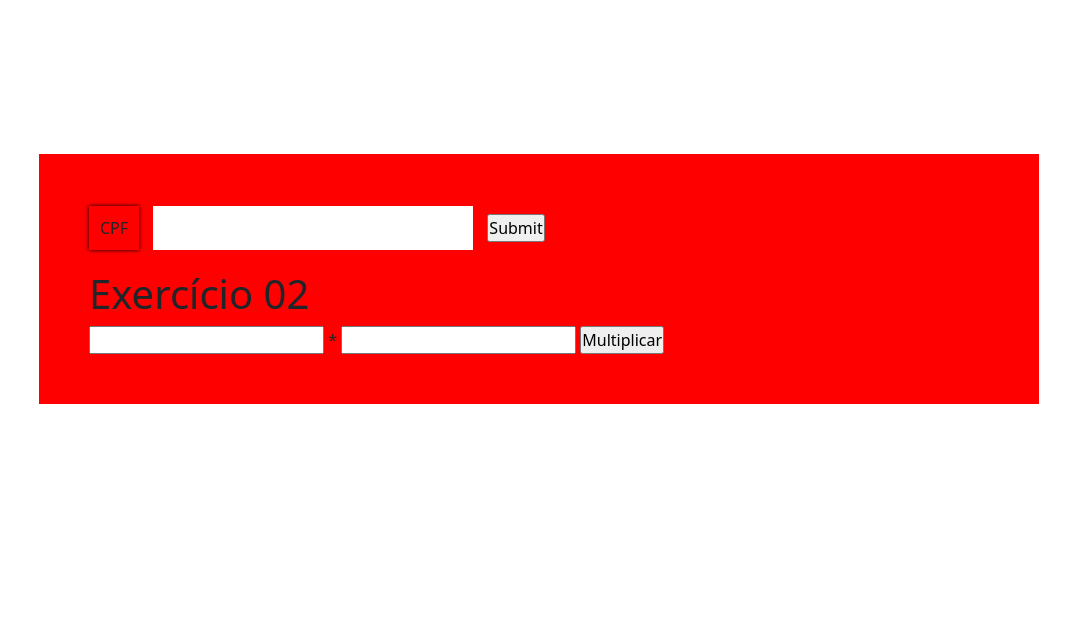
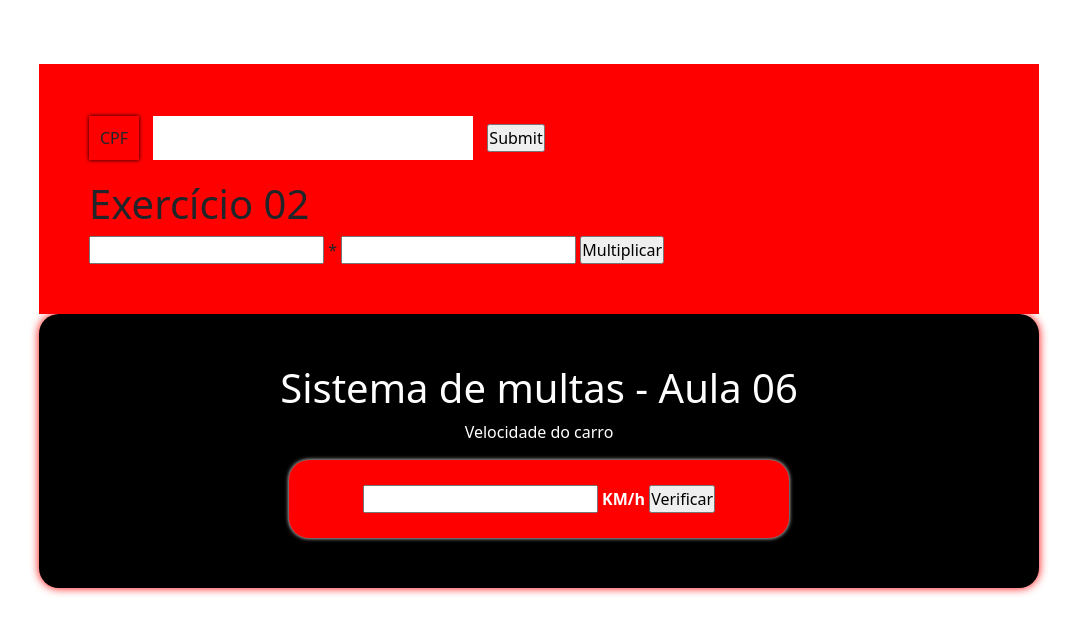
Before and after one commit to viniciustvs/aula05, a plain HTML site: page index.html in a window 1280 px wide. Shown: the whole page, without its empty margins (101-1178 px from the left). Drawn offline with Linux system fonts and the light colour scheme.

Commit message:
first commit

```diff
--- a/css/estilo.css
+++ b/css/estilo.css
@@ -48,7 +48,27 @@
             background-color: red;
             width: 1000px;
             margin: 0 auto;
-            margin-top: 12%;
+            margin-top: 5%;
             padding: 50px;
 
         }
+        .radar {
+            box-shadow: 0px 0px 10px red;
+            color: white;
+            background-color: black;
+            margin: 0 auto;
+            text-align: center;
+            padding: 50px;
+            width: 1000px;
+            border-radius: 20px;
+
+
+        }
+        .caixa {
+            box-shadow: 0px 0px 4px white;
+            background-color: red;
+            border-radius: 20px;
+            padding: 25px;
+            width: 500px;
+            margin: 0 auto;
+        }
--- a/index.html
+++ b/index.html
@@ -49,5 +49,33 @@
             resultado.innerHTML = 'O valor da multiplicação entre ' + valor1 + ' e ' + valor2 + ' é igual a ' + multiplicacao;
         }
     </script>
+    </div>
+    <div class="radar">
+    <h1>Sistema de multas - Aula 06</h1>
+    <p>Velocidade do carro</p>
+    <div class="caixa">
+        <input type="number" name="velocidade" id="velocidade"> <strong id="quilometros">KM/h</strong>
+        <input type="submit" value="Verificar" onclick="calcular()">
+    </div>
+
+    <div id="vResultado"></div>
+   <script>
+       function calcular(){
+            let velocidade = document.getElementById('velocidade');
+            let vResultado = document.getElementById('vResultado');
+            let vel = Number(velocidade.value);
+            vResultado.innerHTML = ` Sua velocidade atual é de <strong>${vel} KM/h</strong>`;
+            // res.innerHTML = 'Sua velocidade atual é de <strong> ' + vel + 'KM/h <strong>';
+                if(vel > 50){
+                    vResultado.innerHTML += ` Você está <strong>MULTADO!</strong>`;
+                    // alert(`Você está MULTADO! Pois sua velocidade é ${vel} KM/h.`);
+                    // alert('Você está MULTADO! Pois sua velocaide é ' + vel + KM/h.`);
+                } else {
+                    vResultado.innerHTML += ` Parabéns, você não foi multado.`;
+                }
+        }
+   </script>
+    </div>
+
 </body>
 </html>
```
